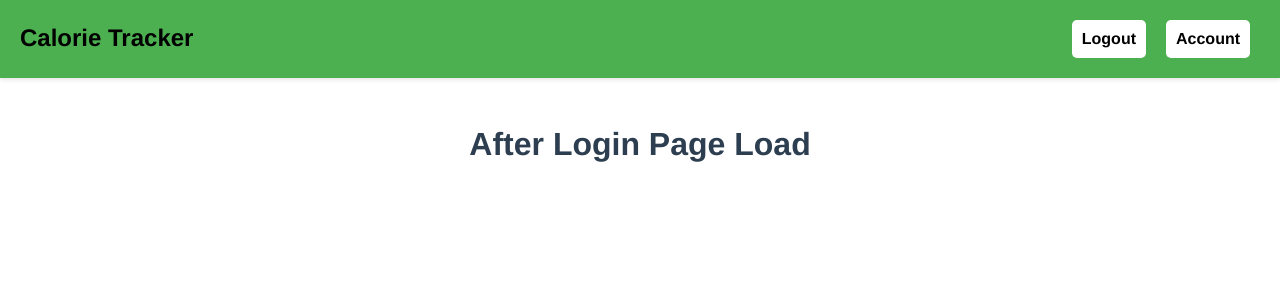
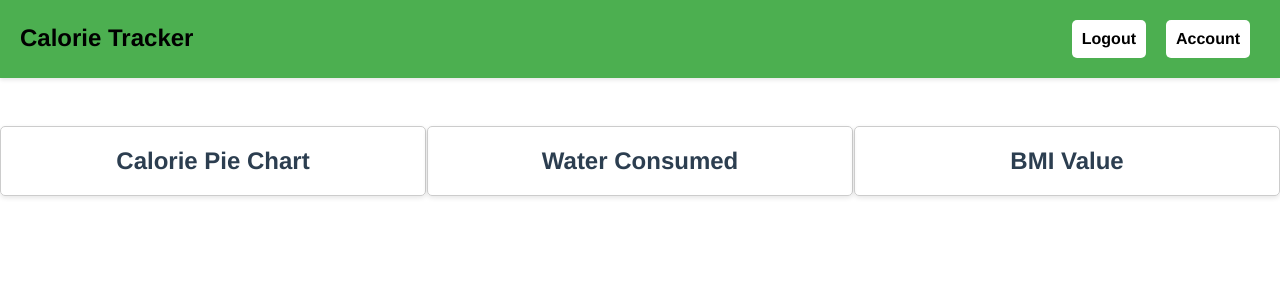
Before and after one commit to devika1806/Calorie-Tracker, a Vue app: page / in a window 1280 px wide. Shown: the top 300 px of the page. Built offline with nearby package versions, Linux system fonts and the light colour scheme; no server answers; sample sign-in values are in the browser's storage.

Commit message:
UI Fixes
- Added all files CSS within scope
- minor tweaks to BeforeLogin UI
- removed alert when successfully login

```diff
--- a/src/components/AfterLogin.vue
+++ b/src/components/AfterLogin.vue
@@ -1,15 +1,51 @@
 <template>
-    <div>
-        <h1>After Login Page Load</h1>
+    <div class="dashboard">
+      <div class="card">
+        <h2>Calorie Pie Chart</h2>
+        <!-- Insert your pie chart code here -->
+      </div>
+      <div class="card">
+        <h2>Water Consumed</h2>
+        <!-- Insert your water consumed code here -->
+      </div>
+      <div class="card">
+        <h2>BMI Value</h2>
+        <!-- Insert your BMI value code here -->
+      </div>
     </div>
-</template>
+  </template>
 
-<script>
-    export default {
+  <script>
+  export default {
+    name: 'Dashboard',
+    data() {
+      return {
+        // Add any data variables you need here
+      }
+    },
+    methods: {
+      // Add any methods you need here
+    }
+  }
+  </script>
 
-    }
-</script>
+  <style scoped>
+  .dashboard {
+    display: flex;
+    flex-wrap: wrap;
+    justify-content: space-between;
+  }
 
-<style lang="scss" scoped>
+  .card {
+    flex-basis: 30%;
+    margin-bottom: 20px;
+    padding: 20px;
+    border: 1px solid #ccc;
+    border-radius: 5px;
+    box-shadow: 0 2px 5px rgba(0, 0, 0, 0.1);
+  }
 
-</style>
+  .card h2 {
+    margin-top: 0;
+  }
+  </style>
--- a/src/components/BeforeLogin.vue
+++ b/src/components/BeforeLogin.vue
@@ -9,9 +9,8 @@
       <h3 class="tagline">Track your calories, transform your health - Every calorie counts</h3>
       <p class="description">All you have to do is give us your basic information and we'll</p>
       <ul class="features">
-        <li>1. Keep a running tally of your calorie count</li>
-        <br>
-        <li>2. Ensure you stay within your target calorie range</li>
+        <li >1. Keep a running tally of your calorie count</li>
+        <li >2. Ensure you stay within your target calorie range</li>
       </ul>
     </main>
   </div>
@@ -23,12 +22,11 @@ export default {
 }
 </script>
 
-<style>
+<style scoped>
+
 .container {
   display: flex;
   justify-content: center;
-  align-items: center;
-  height: 100vh;
 }
 
 .center-image {
@@ -42,7 +40,7 @@ export default {
 
 .tagline {
   text-align: center;
-  font-size: 2rem;
+  font-size: 1.5rem;
   margin-top: 2rem;
 }
 
@@ -52,8 +50,10 @@ export default {
 }
 
 .features {
-  font-size: 1.2rem;
-  margin-top: 1rem;
+  font-size: 1rem;
+  margin: 0.7rem;
   padding-left: 2rem;
+  display: flex;
+  flex-direction: column;
 }
 </style>
--- a/src/views/Home.vue
+++ b/src/views/Home.vue
@@ -37,6 +37,6 @@ export default {
 }
 </script>
 
-<style lang="scss" scoped>
+<style scoped>
 
 </style>
--- a/src/views/Register.vue
+++ b/src/views/Register.vue
@@ -45,7 +45,7 @@ export default {
 };
 </script>
 
-<style lang="scss" scoped>
+<style scoped>
 .register-container {
     display: flex;
     flex-direction: column;
--- a/src/views/SignIn.vue
+++ b/src/views/SignIn.vue
@@ -44,7 +44,7 @@ export default {
         .signInWithEmailAndPassword(this.email, this.password)
         .then((user) => {
           console.log(user.data);
-          alert("Logged in successfully");
+          // alert("Logged in successfully");
           router.push("/");
         })
         .catch((err) => {
@@ -55,7 +55,7 @@ export default {
 };
 </script>
 
-<style lang="scss" scoped>
+<style scoped>
 .login-container {
   display: flex;
   flex-direction: column;
```
